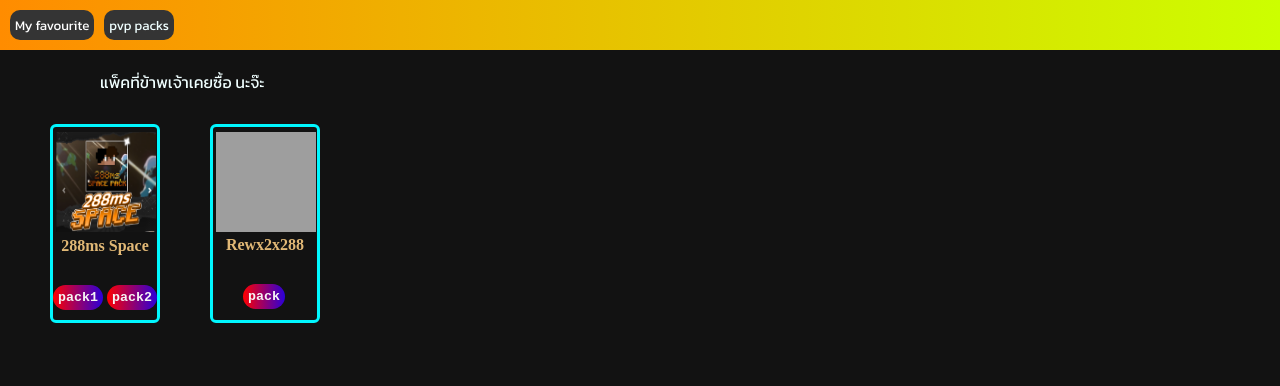
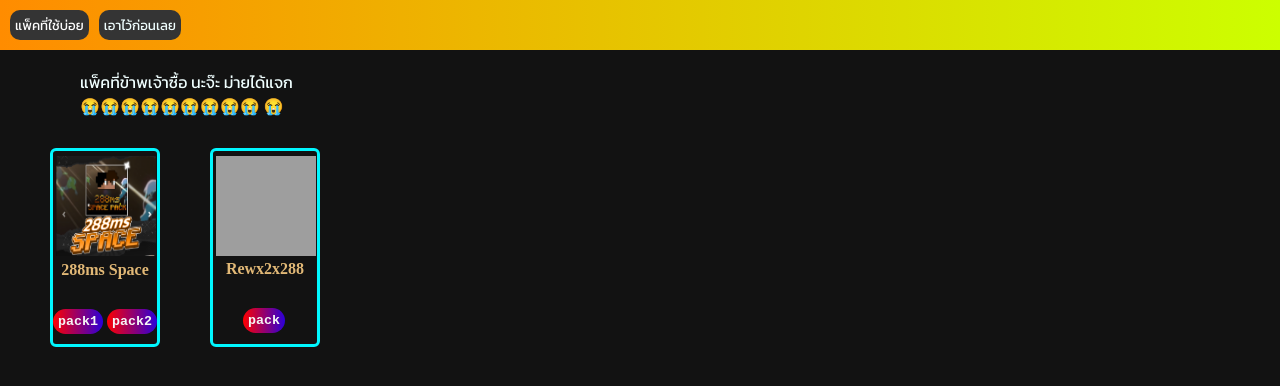
Before and after one commit to Camille061/home, a plain HTML site: page index.html in a window 1280 px wide. Drawn offline with Linux system fonts and the light colour scheme; grey boxes are pictures that could not be loaded; a web font is replaced by a local one.

Commit message:
first commit

```diff
--- a/index.html
+++ b/index.html
@@ -11,13 +11,13 @@
 </head>
 <div class="top-head">
     <img class="imag" src="" alt="">
-    <a  href=""><button id="favourite-btn">My favourite</button></a>
-    <a href=""><button id="pvp-pack-btn">pvp packs</button></a>
+    <a  href=""><button id="favourite-btn">แพ็คที่ใช้บ่อย</button></a>
+    <a href=""><button id="pvp-pack-btn">เอาไว้ก่อนเลย</button></a>
 </div>
 
 <body class="background">
-    <div style="margin-top: 20px; margin-left: 100px; ">
-        <p class="text-head" style="color: azure;">แพ็คที่ข้าพเจ้าเคยซื้อ นะจ๊ะ</p>
+    <div style="margin-top: 20px; margin-left: 80px; ">
+        <p class="text-head" style="color: azure;">แพ็คที่ข้าพเจ้าซื้อ นะจ๊ะ ม่ายได้แจก <br> 😭😭😭😭😭😭😭😭😭 😭</p>
     </div>
 <div style="display: flex;">
     <div class="box1">
```
